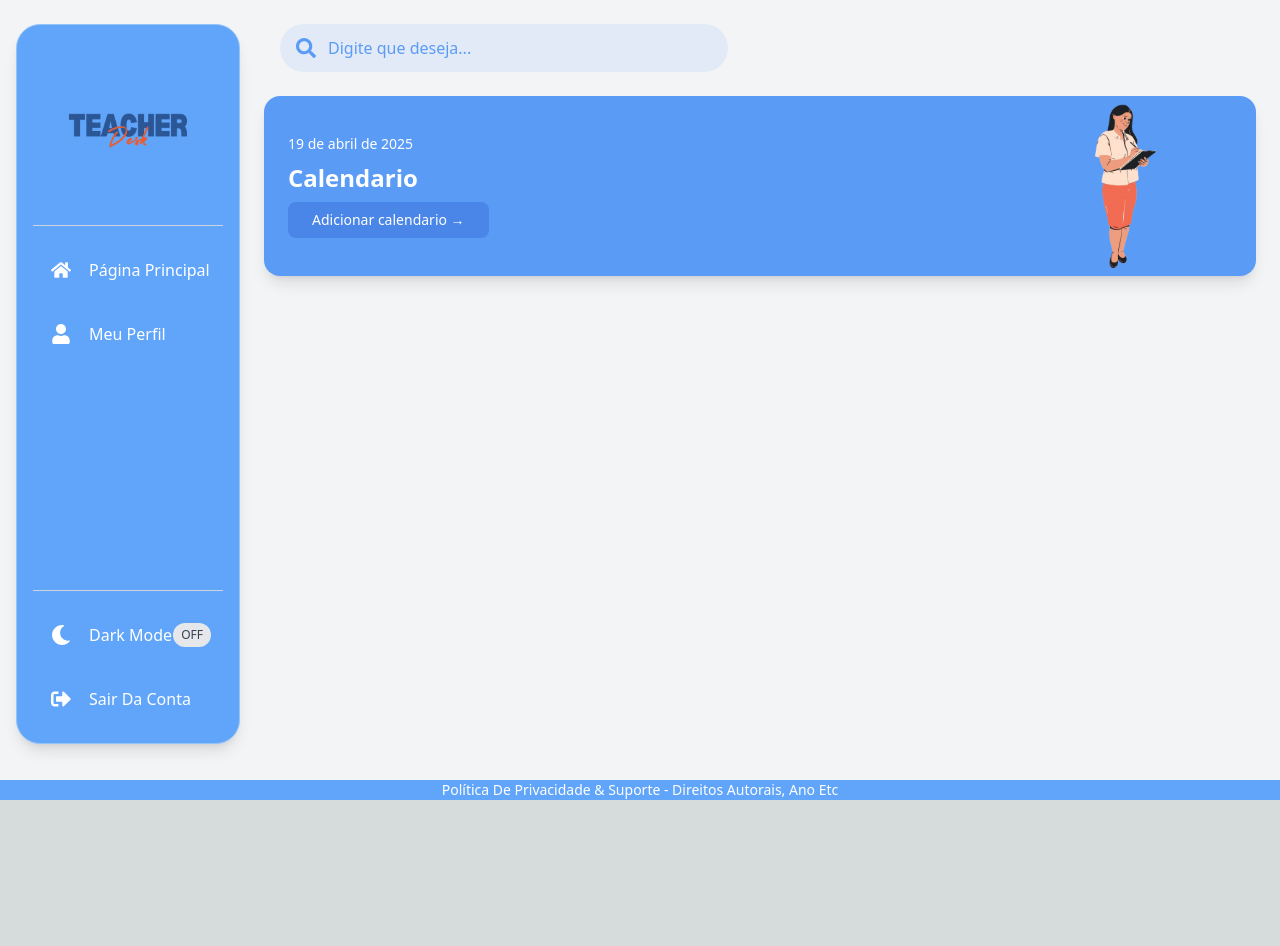
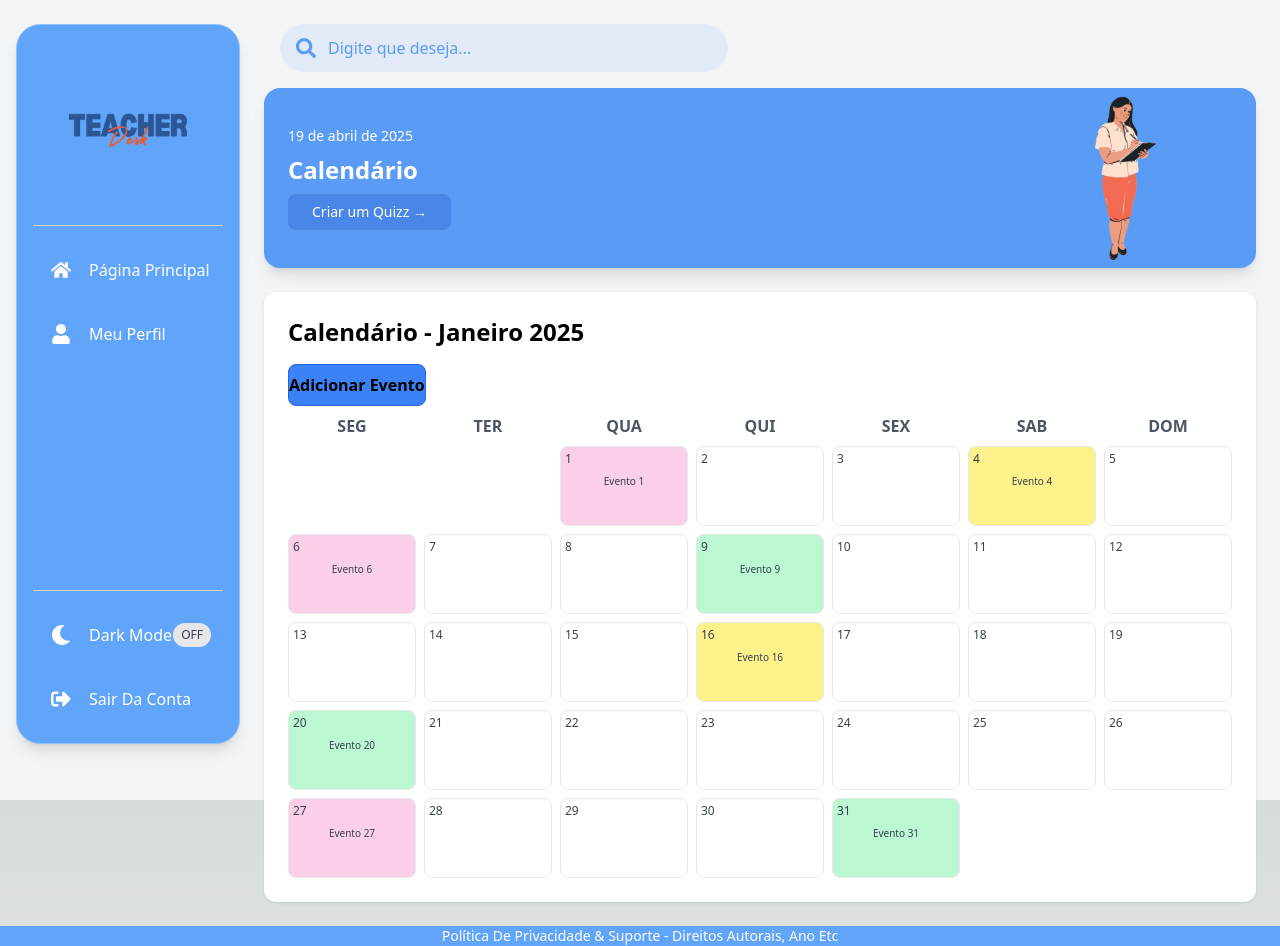
Before and after one commit to NathRabeloo/SearchBytes, a Next.js app: page /calendario in a window 1280 px wide. Before the commit the page ends 800 px from the top, so only its background shows below. Built offline with nearby package versions, Linux system fonts and the light colour scheme.

Commit message:
Implementação do Calendário
Realizado a implementação do Front

```diff
--- a/app/calendario/page.tsx
+++ b/app/calendario/page.tsx
@@ -2,13 +2,33 @@
 
 import React, { useState } from "react";
 import { useRouter } from "next/navigation";
+import {
+  FaQuestionCircle,
+  FaPoll,
+  FaRandom,
+  FaChalkboardTeacher,
+  FaTable,
+  FaBook,
+  FaFileAlt,
+  FaCalendarAlt,
+  FaClipboardList
+} from "react-icons/fa";
+
 // Importando os componentes
 import Sidebar from "../components/Sidebar";
 import Header from "../components/Header";
 import SearchBar from "../components/SearchBar";
 import Footer from "../components/Footer";
+import CalendarioVisual from "../components/CalendarioVisual"
 
-const Calendario = () => {
+interface Item {
+  name: string;
+  icon: JSX.Element;
+  route: string;
+  description: string;
+}
+
+const Home = () => {
   const router = useRouter();
   const [searchQuery, setSearchQuery] = useState("");
 
@@ -20,16 +40,42 @@ const Calendario = () => {
   });
   const userName = "Cris";
 
+  const items: Item[] = [
+    { name: "Quizzes", icon: <FaQuestionCircle size={30} />, route: "/quiz", description: "Crie Quizzes para seus alunos" },
+    { name: "Enquetes", icon: <FaPoll size={30} />, route: "/enquete", description: "Faça uma votação em sala de aula" },
+    { name: "Relatórios", icon: <FaFileAlt size={30} />, route: "/relatorios", description: "Gerencie participação com relatórios" },
+    { name: "Sorteador", icon: <FaRandom size={30} />, route: "/sorteador", description: "Sorteie grupos, alunos ou números" },
+    { name: "Tutoriais", icon: <FaChalkboardTeacher size={30} />, route: "/tutoriais", description: "Veja tutoriais disponíveis" },
+    { name: "Calendário", icon: <FaCalendarAlt size={30} />, route: "/calendario", description: "Gerencie compromissos" },
+    { name: "Modelos", icon: <FaTable size={30} />, route: "/modelos", description: "Acesse modelos personalizados" },
+    { name: "Bibliografia", icon: <FaBook size={30} />, route: "/bibliografia", description: "Adicione livros e sites" },
+    { name: "Diário de Plano de aulas", icon: <FaClipboardList size={30} />, route: "/plano-aulas", description: "Gerencie seu plano de aulas" }
+  ];
+
   const handleSearch = (e: React.ChangeEvent<HTMLInputElement>) => {
-      setSearchQuery(e.target.value);
+    setSearchQuery(e.target.value);
   };
+
+  const handleItemClick = (item: Item) => {
+    if (item.route) {
+      router.push(item.route);
+    } else {
+      alert(`Você clicou em ${item.name}`);
+    }
+  };
+
+  const filteredItems = items.filter((item) =>
+    item.name.toLowerCase().includes(searchQuery.toLowerCase())
+  );
+
   return (
     <div className="flex flex-col h-screen font-sans bg-gray-100 dark:bg-dark-primary">
       <div className="flex flex-1">
-      <Sidebar /> {/* Sidebar fixa */}
+        <Sidebar /> {/* Sidebar fixa */}
         <div className="flex flex-col flex-1">
           <div className="flex flex-col flex-1 gap-4 p-6">
-          <div className="ml-0 md:ml-4 w-full mb-2">
+            {/* Barra de pesquisa */}
+            <div className="ml-4">
               <SearchBar searchQuery={searchQuery} onSearchChange={handleSearch} />
             </div>
 
@@ -37,22 +83,25 @@ const Calendario = () => {
             <div className="mb-2">
               <Header
                 date={currentDate}
-                title="Calendario"
-                buttonText="Adicionar calendario →"
+                title="Calendário"
+                buttonText="Criar um Quizz →"
                 buttonLink="/calendario"
                 desktopImageLeft="/assets/professora_denilce.png"
                 mobileImage="/assets/professora_denilce.png"
                 showOnlyLeftImage={true}
+              // showButton={false}
               />
             </div>
-
+            <div className="">
+              <CalendarioVisual />
+            </div>
           </div>
         </div>
       </div>
       {/* Rodapé */}
-      <Footer/>
+      <Footer />
     </div>
   );
 };
 
-export default Calendario;
+export default Home;
--- /dev/null
+++ b/app/components/CalendarioVisual.tsx
@@ -0,0 +1,88 @@
+"use client";
+
+import React from "react";
+
+const daysOfWeek = ["SEG", "TER", "QUA", "QUI", "SEX", "SAB", "DOM"];
+
+const Calendar = () => {
+    // Mock do mês de janeiro de 2025 (começa em quarta)
+    const days = Array.from({ length: 31 }, (_, i) => i + 1);
+    const startDay = 2; // Segunda = 0, então quarta = 2
+    const totalCells = 35; // 5 semanas
+
+    // Anotando o tipo de eventDays para garantir que as chaves sejam números específicos
+    const eventDays: Record<1 | 4 | 6 | 9 | 16 | 20 | 27 | 31, string> = {
+        1: "pink",
+        4: "yellow",
+        6: "pink",
+        9: "green",
+        16: "yellow",
+        20: "green",
+        27: "pink",
+        31: "green",
+    };
+
+    const getColor = (day: number) => {
+        // Verifica se o dia existe no objeto eventDays
+        const color = eventDays[day as 1 | 4 | 6 | 9 | 16 | 20 | 27 | 31];
+        switch (color) {
+            case "pink":
+                return "bg-pink-200";
+            case "green":
+                return "bg-green-200";
+            case "yellow":
+                return "bg-yellow-200";
+            default:
+                return "bg-white";
+        }
+    };
+
+    return (
+        // <div className="p-8 bg-blue-100 min-h-screen font-sans">
+        <div className="max-w-5xl mx-auto bg-white shadow rounded-xl p-6 w-full">
+
+            <h2 className="text-2xl font-bold mb-4">Calendário - Janeiro 2025</h2>
+
+            <button className="mb-2 bg-azulteacherdesk-500px-4 py-2 rounded-lg font-semibold transition bg-blue-500  border border-blue-600">Adicionar Evento</button>
+
+            {/* Cabeçalho dos dias da semana */}
+            <div className="grid grid-cols-7 gap-2 text-center font-semibold text-gray-600">
+                {daysOfWeek.map((day, idx) => (
+                    <div key={idx}>{day}</div>
+                ))}
+            </div>
+
+            {/* Dias do mês */}
+            <div className="grid grid-cols-7 gap-2 mt-2 text-center text-sm">
+                {Array.from({ length: startDay }).map((_, i) => (
+                    <div key={`empty-${i}`} className="h-20" />
+                ))}
+                {days.map((day) => (
+                    <div
+                        key={day}
+                        className={`h-20 p-1 border rounded-lg relative ${getColor(day)}`}
+                    >
+                        <div className="absolute top-1 left-1 text-xs text-gray-700">
+                            {day}
+                        </div>
+                        {/* Eventos mock */}
+                        {eventDays[day as 1 | 4 | 6 | 9 | 16 | 20 | 27 | 31] && (
+                            <div className="text-[10px] mt-5 text-gray-700">
+                                Evento {day}
+                            </div>
+                        )}
+                    </div>
+                ))}
+                {/* Preencher espaço vazio até completar a grade */}
+                {Array.from({ length: totalCells - startDay - days.length }).map(
+                    (_, i) => (
+                        <div key={`end-empty-${i}`} className="h-20" />
+                    )
+                )}
+            </div>
+        </div>
+        // </div>
+    );
+};
+
+export default Calendar;
```
